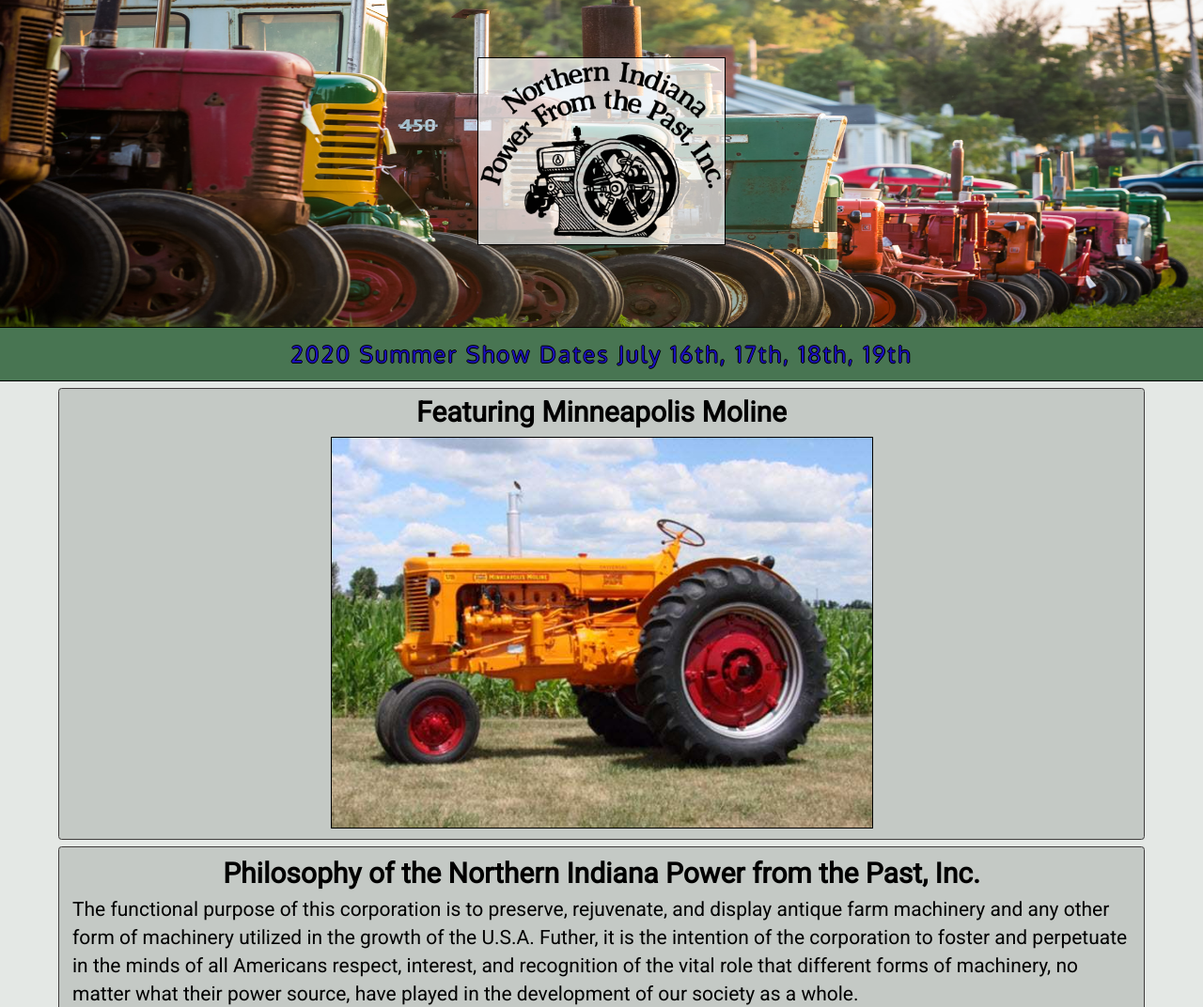
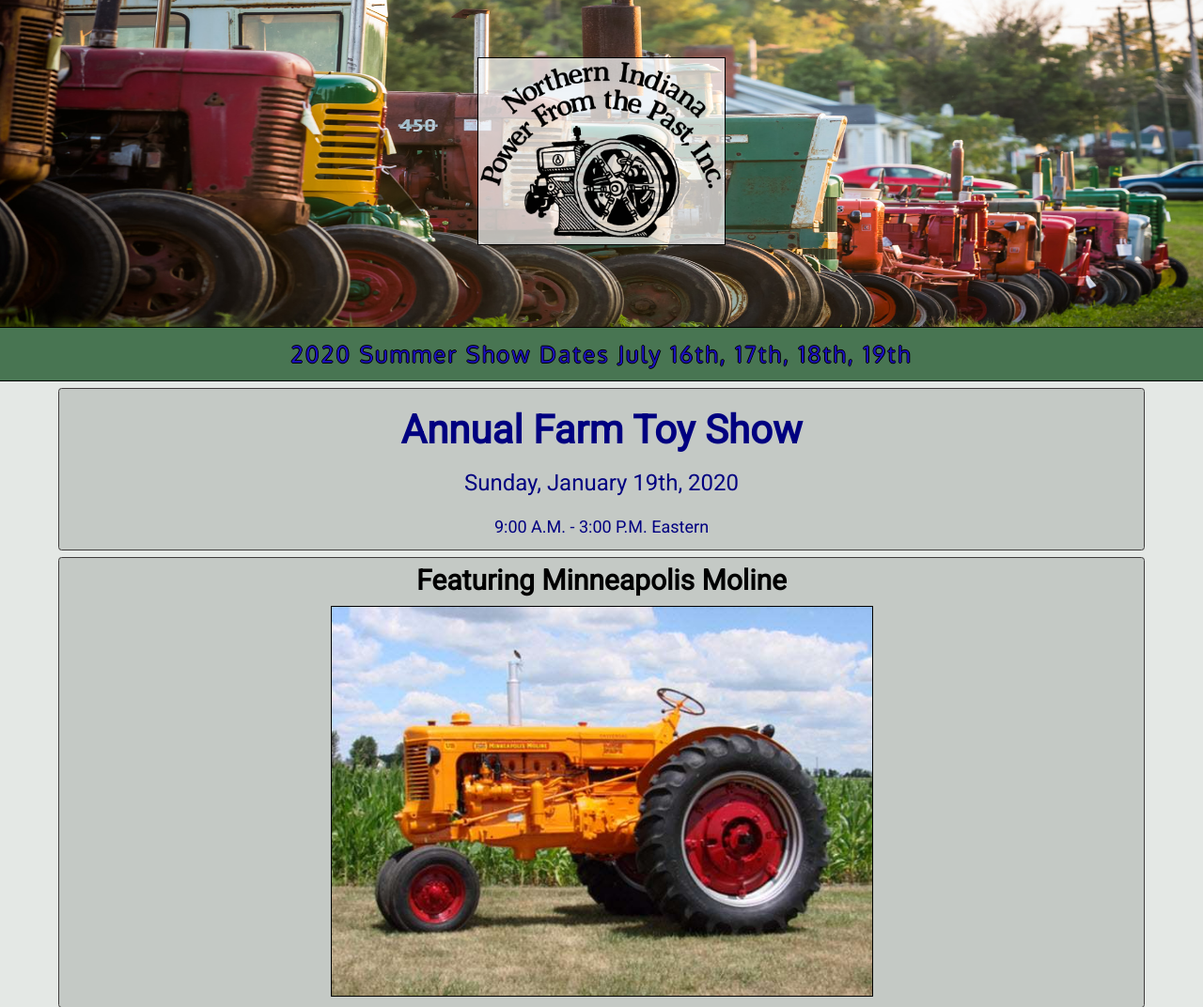
Before and after one commit to hckscripter6/winamacpowershow-flask, a Flask app: page / in a window 1280 px wide. Shown: the part 52-1124 px from the top of the page at 94% size. Run offline with Flask 2, Linux system fonts and the light colour scheme; data that the repository does not hold is empty; some libraries are stand-ins or nearby versions; some web fonts are replaced.

Commit message:
bring back banner

```diff
--- a/templates/index.html
+++ b/templates/index.html
@@ -86,14 +86,13 @@ Winamac Power From The Past
 	</div>
 </div>
 -->
-<!--
-<a href="{{ url_for('toy_show') }}" style="color: black;">
+<a href="{{ url_for('toy_show') }}">
     <div class="toy-show-banner">
         <h2>Annual Farm Toy Show</h2>
         <h3>Sunday, January 19th, 2020</h3>
         <h4>9:00 A.M. - 3:00 P.M. Eastern</h4>
     </div>
-</a> -->
+</a>
 
 <div class="tractor-picture" style="margin-top: .5em;">
     <h2 class="bold" style="text-align: center; margin: .25em 0; padding: 0;">Featuring Minneapolis Moline</h2>
```
